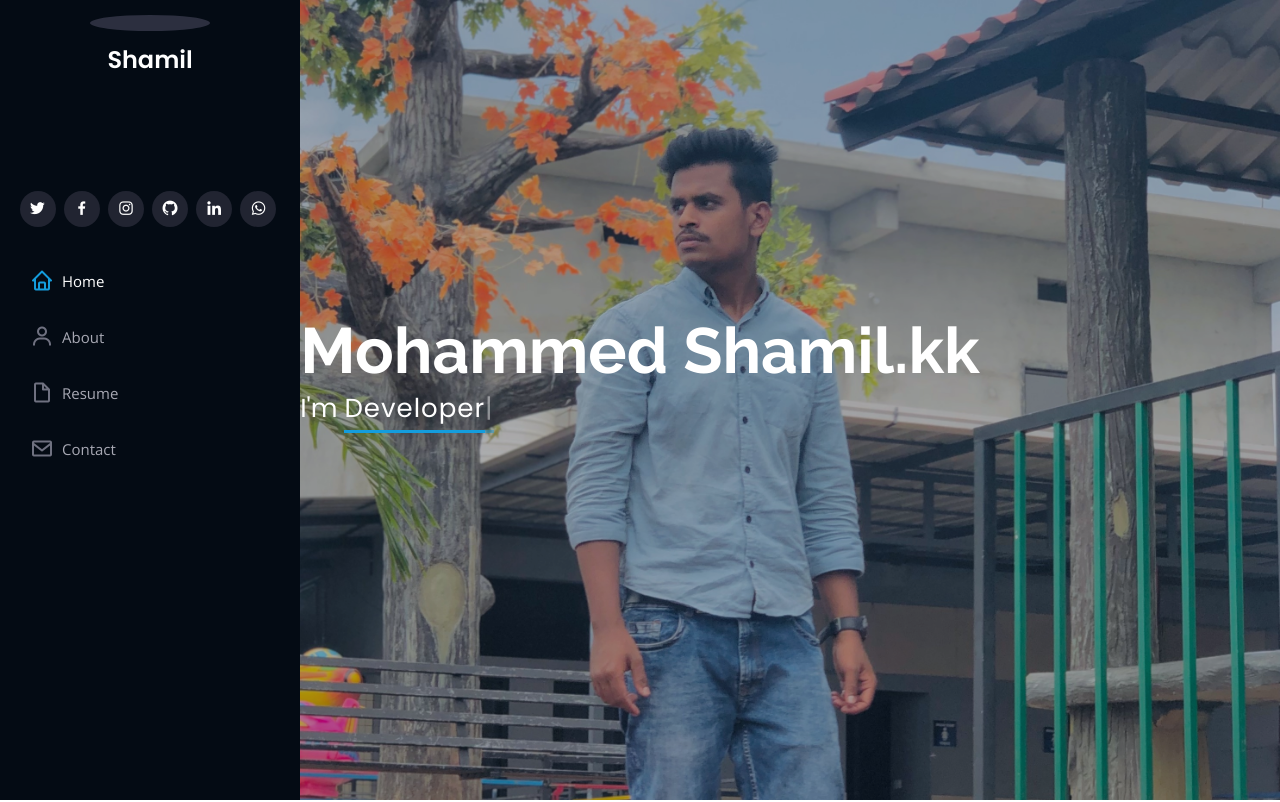
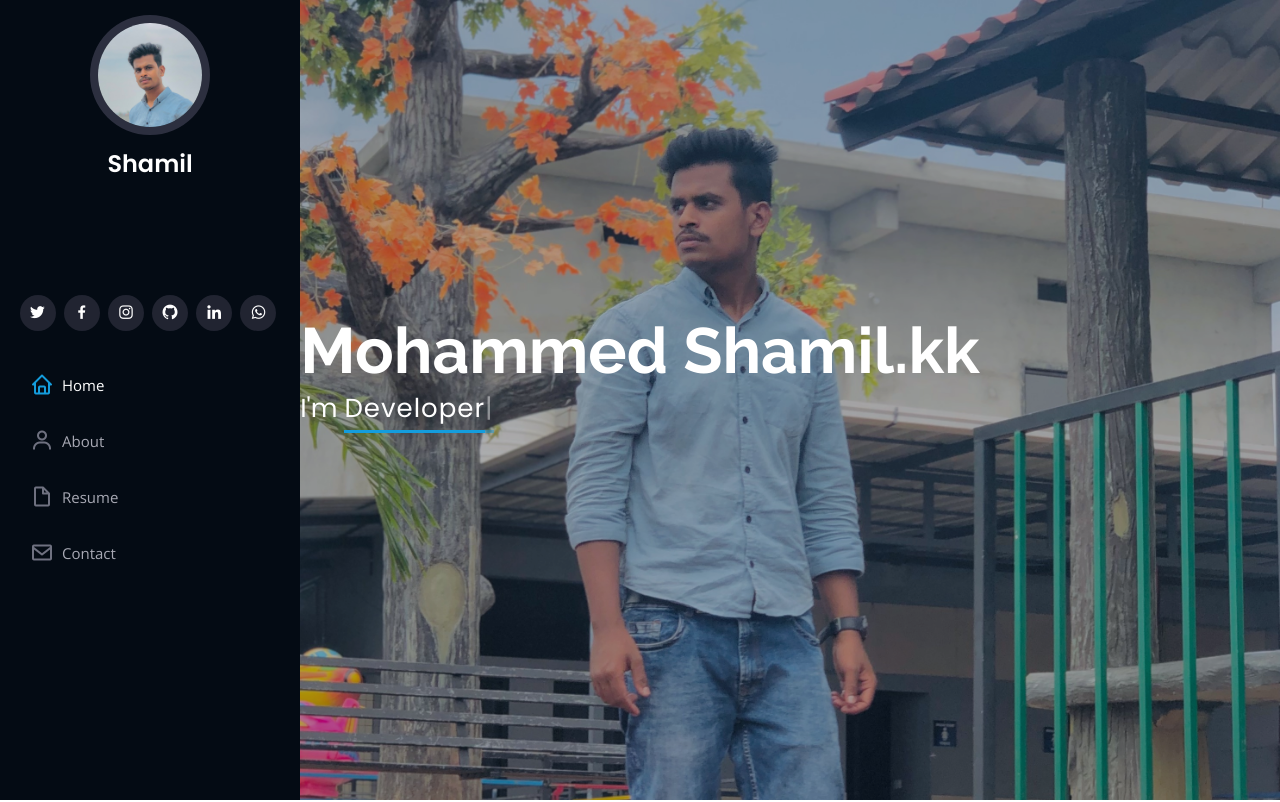
Before and after one commit to mohammedshamil695/shamil, a plain HTML site: page index.html in a window 1280 px wide. Shown: the top 802 px of the page. Drawn offline with nearby package versions, Linux system fonts and the light colour scheme; files whose address does not match are found by name; a web font is replaced by a local one.

Commit message:
Update index.html

```diff
--- a/index.html
+++ b/index.html
@@ -46,7 +46,7 @@
     <div class="d-flex flex-column">
 
       <div class="profile">
-        <img src="assets/img/shamil prfl.jpg" alt="" class="img-fluid rounded-circle">
+        <img src="images/shamil prfl.jpg" alt="" class="img-fluid rounded-circle">
         <h1 class="text-light"><a href="index.html">Shamil</a></h1>
         <div class="social-links mt-3 text-center">
           <a href="https://twitter.com/shamilbinumer/status/1656908125067440133" class="twitter"><i class="bx bxl-twitter"></i></a>
```
